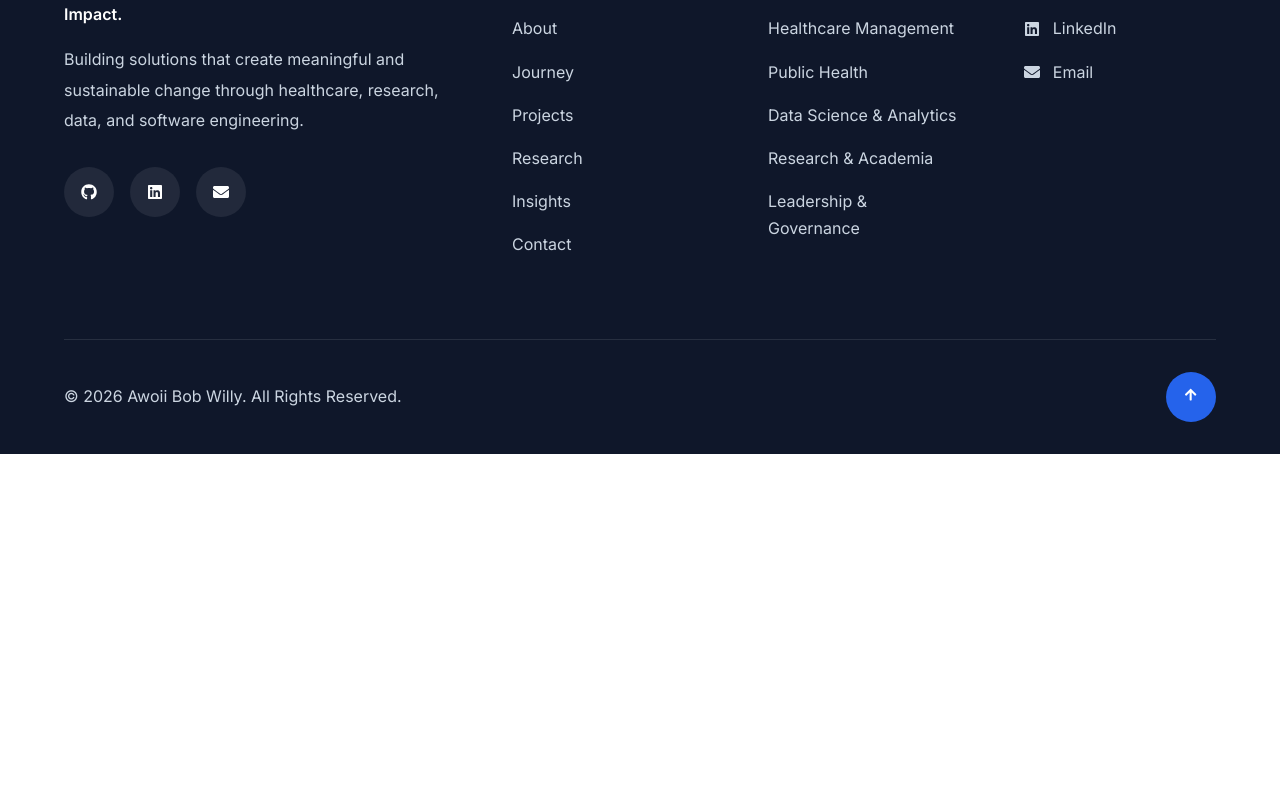
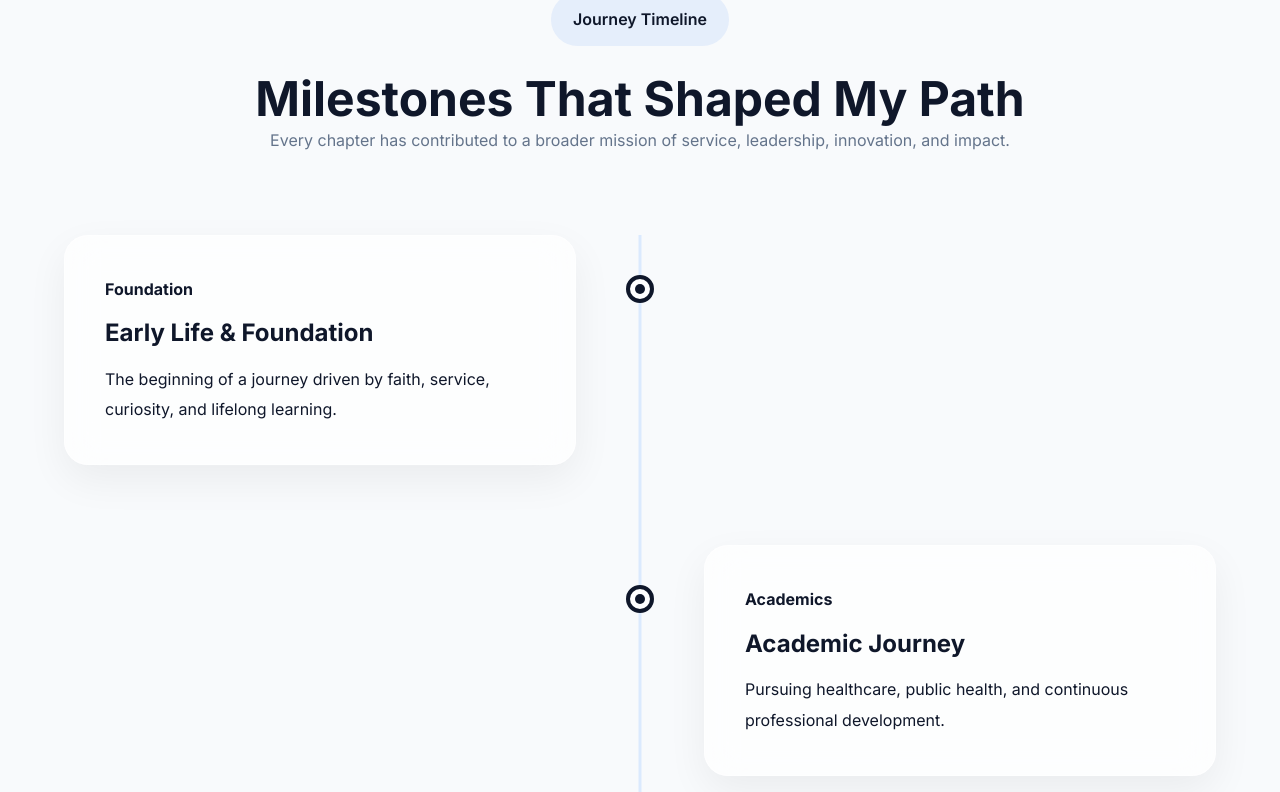
Before and after one commit to awoiibobwilly/abwp-frontend, a React (Vite) app: page /journey in a window 1280 px wide. Shown: the part 908-1700 px from the top of the page. Before the commit the page ends 1362 px from the top, so only its background shows below. Built offline with nearby package versions, Linux system fonts and the light colour scheme.

Commit message:
journey: added journey timeline section

```diff
--- a/src/components/journey/JourneyCard.jsx
+++ b/src/components/journey/JourneyCard.jsx
@@ -0,0 +1,41 @@
+function JourneyCard({ item, index }) {
+
+    return (
+
+      <div
+        className={`timeline-item ${
+          index % 2 === 0
+            ? "left"
+            : "right"
+        }`}
+      >
+
+        <div className="timeline-dot">
+
+          <span />
+
+        </div>
+
+        <div className="timeline-card">
+
+          <div className="timeline-year">
+            {item.year}
+          </div>
+
+          <h3>
+            {item.title}
+          </h3>
+
+          <p>
+            {item.description}
+          </p>
+
+        </div>
+
+      </div>
+
+    );
+
+  }
+
+  export default JourneyCard;
--- a/src/components/journey/JourneyTimeline.jsx
+++ b/src/components/journey/JourneyTimeline.jsx
@@ -0,0 +1,57 @@
+import { journeyTimelineData }
+from "../../data/journey/journeyTimelineData";
+
+import JourneyCard from "./JourneyCard";
+
+import "../../styles/journey/journeyTimeline.css";
+
+function JourneyTimeline() {
+
+  return (
+
+    <section className="journey-timeline section">
+
+      <div className="container">
+
+        <div className="timeline-header">
+
+          <span className="timeline-badge">
+            Journey Timeline
+          </span>
+
+          <h2 className="section-title">
+            Milestones That Shaped My Path
+          </h2>
+
+          <p className="section-subtitle">
+            Every chapter has contributed to a
+            broader mission of service, leadership,
+            innovation, and impact.
+          </p>
+
+        </div>
+
+
+        <div className="timeline">
+
+          {journeyTimelineData.map((item, index) => (
+
+            <JourneyCard
+              key={index}
+              item={item}
+              index={index}
+            />
+
+          ))}
+
+        </div>
+
+      </div>
+
+    </section>
+
+  );
+
+}
+
+export default JourneyTimeline;
--- a/src/data/journey/journeyTimelineData.js
+++ b/src/data/journey/journeyTimelineData.js
@@ -0,0 +1,52 @@
+export const journeyTimelineData = [
+
+    {
+      year:"Foundation",
+      title:"Early Life & Foundation",
+      description:
+      "The beginning of a journey driven by faith, service, curiosity, and lifelong learning."
+    },
+
+    {
+      year:"Academics",
+      title:"Academic Journey",
+      description:
+      "Pursuing healthcare, public health, and continuous professional development."
+    },
+
+    {
+      year:"Healthcare",
+      title:"Healthcare Career",
+      description:
+      "Serving communities through healthcare practice and health systems strengthening."
+    },
+
+    {
+      year:"Leadership",
+      title:"Leadership & Governance",
+      description:
+      "Providing stewardship and leadership across organizations and institutions."
+    },
+
+    {
+      year:"Technology",
+      title:"Software Engineering Journey",
+      description:
+      "Building digital solutions that bridge healthcare, research, and innovation."
+    },
+
+    {
+      year:"Research",
+      title:"Research & Innovation",
+      description:
+      "Using evidence, analytics, and technology to create meaningful impact."
+    },
+
+    {
+      year:"Future",
+      title:"Vision For The Future",
+      description:
+      "Advancing healthcare, leadership, research, and digital transformation globally."
+    }
+
+    ];
--- a/src/pages/Journey.jsx
+++ b/src/pages/Journey.jsx
@@ -1,11 +1,18 @@
 import JourneyHero from "../components/journey/JourneyHero";
+import JourneyTimeline from "../components/journey/JourneyTimeline";
 
 function Journey() {
+
   return (
     <>
+
       <JourneyHero />
+
+      <JourneyTimeline />
+
     </>
   );
+
 }
 
 export default Journey;
--- a/src/styles/journey/journeyTimeline.css
+++ b/src/styles/journey/journeyTimeline.css
@@ -0,0 +1,251 @@
+/* ==========================================
+   JOURNEY TIMELINE
+========================================== */
+
+.journey-timeline{
+    background:#f8fafc;
+}
+
+
+/* ==========================================
+   HEADER
+========================================== */
+
+.timeline-header{
+
+    text-align:center;
+
+    max-width:850px;
+
+    margin:0 auto 5rem;
+
+}
+
+
+.timeline-badge{
+
+    display:inline-block;
+
+    padding:.8rem 1.4rem;
+
+    border-radius:999px;
+
+    background:rgba(59,130,246,.1);
+
+    color:var(--primary);
+
+    font-weight:600;
+
+    margin-bottom:1.5rem;
+
+}
+
+
+/* ==========================================
+   TIMELINE
+========================================== */
+
+.timeline{
+
+    position:relative;
+
+}
+
+
+.timeline::before{
+
+    content:"";
+
+    position:absolute;
+
+    left:50%;
+
+    top:0;
+
+    width:3px;
+
+    height:100%;
+
+    background:#dbeafe;
+
+    transform:translateX(-50%);
+
+}
+
+
+/* ==========================================
+   ITEM
+========================================== */
+
+.timeline-item{
+
+    position:relative;
+
+    width:50%;
+
+    margin-bottom:5rem;
+
+}
+
+
+.timeline-item.left{
+
+    left:0;
+
+    padding-right:4rem;
+
+}
+
+
+.timeline-item.right{
+
+    left:50%;
+
+    padding-left:4rem;
+
+}
+
+
+/* ==========================================
+   DOT
+========================================== */
+
+.timeline-dot{
+
+    position:absolute;
+
+    top:40px;
+
+    width:28px;
+
+    height:28px;
+
+    background:white;
+
+    border:4px solid var(--primary);
+
+    border-radius:50%;
+
+    z-index:5;
+
+}
+
+
+.timeline-item.left .timeline-dot{
+
+    right:-14px;
+
+}
+
+
+.timeline-item.right .timeline-dot{
+
+    left:-14px;
+
+}
+
+
+.timeline-dot span{
+
+    position:absolute;
+
+    inset:5px;
+
+    background:var(--primary);
+
+    border-radius:50%;
+
+}
+
+
+/* ==========================================
+   CARD
+========================================== */
+
+.timeline-card{
+
+    background:rgba(255,255,255,.7);
+
+    backdrop-filter:blur(18px);
+
+    border:1px solid rgba(255,255,255,.5);
+
+    border-radius:1.5rem;
+
+    padding:2.5rem;
+
+    box-shadow:
+    0 15px 40px rgba(0,0,0,.06);
+
+    transition:.4s;
+
+}
+
+
+.timeline-card:hover{
+
+    transform:translateY(-10px);
+
+}
+
+
+.timeline-year{
+
+    color:var(--primary);
+
+    font-weight:700;
+
+    margin-bottom:1rem;
+
+}
+
+
+.timeline-card h3{
+
+    margin-bottom:1rem;
+
+}
+
+
+.timeline-card p{
+
+    color:var(--text-light);
+
+    line-height:1.9;
+
+}
+
+
+/* ==========================================
+   RESPONSIVE
+========================================== */
+
+@media(max-width:992px){
+
+    .timeline::before{
+
+    left:20px;
+
+    }
+
+    .timeline-item{
+
+    width:100%;
+
+    left:0 !important;
+
+    padding-left:70px !important;
+
+    padding-right:0 !important;
+
+    }
+
+    .timeline-dot{
+
+    left:7px !important;
+
+    right:auto !important;
+
+    }
+
+    }
```
Lines whose indentation alone changed are shown as unchanged.
